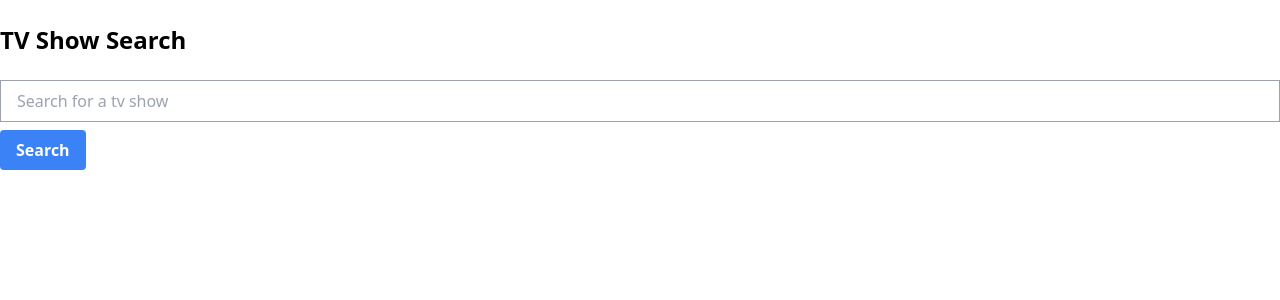
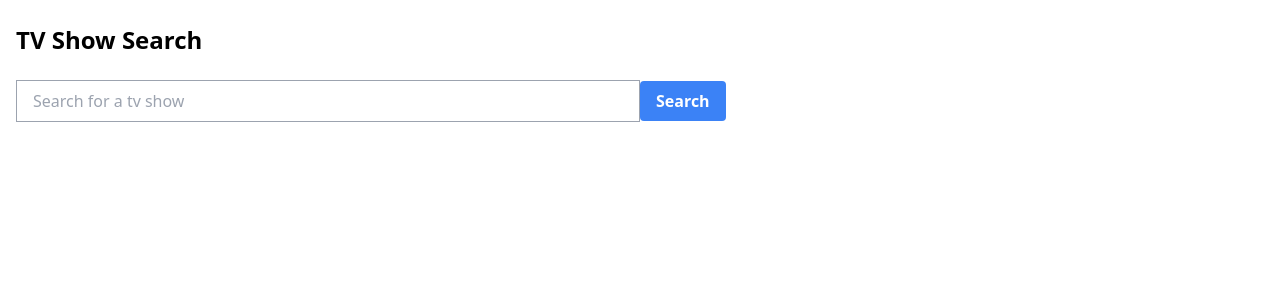
Before and after one commit to phqrew/tv-show-search, a React (Vite) app: page / in a window 1280 px wide. Shown: the top 300 px of the page. Built offline with nearby package versions, Linux system fonts and the light colour scheme.

Commit message:
some more laout fixes

```diff
--- a/src/components/SearchView.tsx
+++ b/src/components/SearchView.tsx
@@ -28,12 +28,12 @@ function SearchView() {
   };
 
   return (
-    <div className="container mx-auto py-6">
+    <div className="container mx-auto py-6 px-4">
       <h1 className="text-2xl font-bold mb-6">TV Show Search</h1>
       <form onSubmit={handleSearch}>
         <div className="mb-4">
           <input
-            className="border border-gray-400 px-4 py-2 w-full mb-2"
+            className="border border-gray-400 px-4 py-2 w-2/4 mb-2"
             id="query"
             type="text"
             placeholder="Search for a tv show"
```
